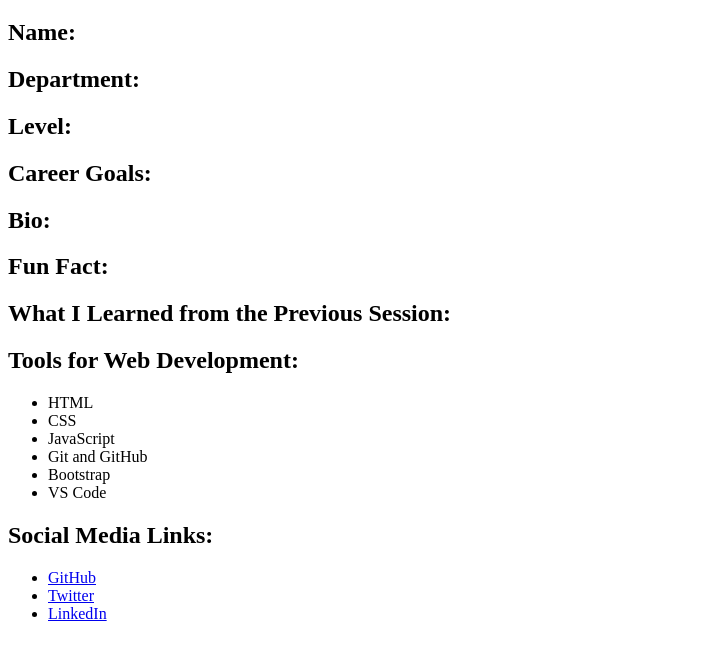
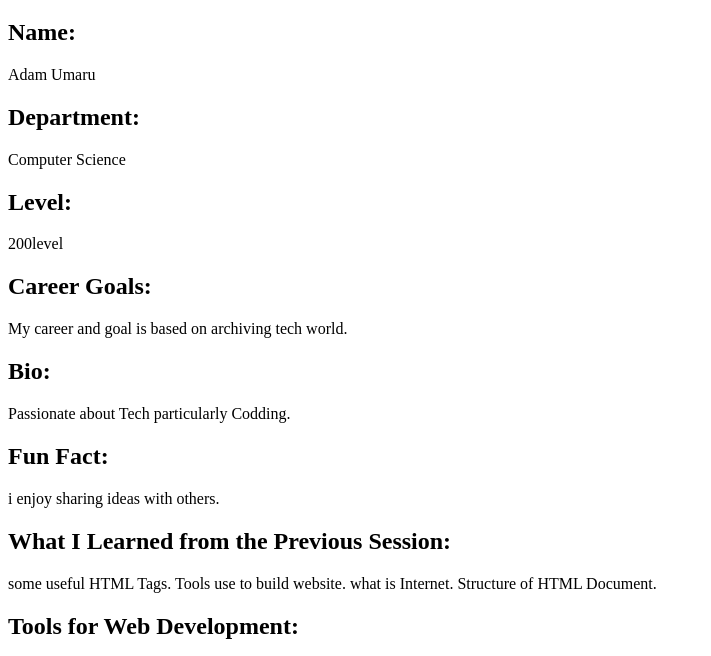
Before and after one commit to adamumaru/Assignment-01, a plain HTML site: page index.html in a window 1280 px wide. Shown: the part 61-717 px from the top of the page, without its empty margins (0-711 px from the left). Drawn offline with Linux system fonts and the light colour scheme.

Commit message:
Update index.html
A brief Bio on me

```diff
--- a/index.html
+++ b/index.html
@@ -9,25 +9,28 @@
     <h1>About Me</h1>
 
     <h2>Name:</h2>
-    <p><!-- Your Name Here --></p>
+    <p>Adam Umaru</p>
 
     <h2>Department:</h2>
-    <p><!-- Your Department Here --></p>
+    <p>Computer Science </p>
 
     <h2>Level:</h2>
-    <p><!-- Your Level Here --></p>
+    <p>200level</p>
 
     <h2>Career Goals:</h2>
-    <p><!-- Briefly mention your career aspirations --></p>
+    <p> My career and goal is based on archiving tech world.</p>
 
     <h2>Bio:</h2>
-    <p><!-- Share something about yourself --></p>
+    <p>Passionate about Tech particularly Codding.</p>
 
     <h2>Fun Fact:</h2>
-    <p><!-- Mention a fun or interesting fact about you --></p>
+    <p>i enjoy sharing ideas with others.</p>
 
     <h2>What I Learned from the Previous Session:</h2>
-    <p><!-- Reflect on the key takeaway from your last learning session --></p>
+    <p> some useful HTML Tags.
+    Tools use to build website.
+    what is Internet.
+    Structure of HTML Document.</p>
 
     <h2>Tools for Web Development:</h2>
     <ul>
@@ -41,8 +44,8 @@
 
     <h2>Social Media Links:</h2>
     <ul>
-        <li><a href="https://github.com/yourusername" target="_blank">GitHub</a></li>
-        <li><a href="https://twitter.com/yourusername" target="_blank">Twitter</a></li>
+        <li><a href="https://github.com/adamumaru target="_blank">GitHub</a></li>
+        <li><a href="https://x.com/AdamUmaru137958?t=sV6SLsKxpHI9Xtp33KY5Kw&s=09" target="_blank">Twitter</a></li>
         <li><a href="https://linkedin.com/in/yourusername" target="_blank">LinkedIn</a></li>
     </ul>
 </body>
```
